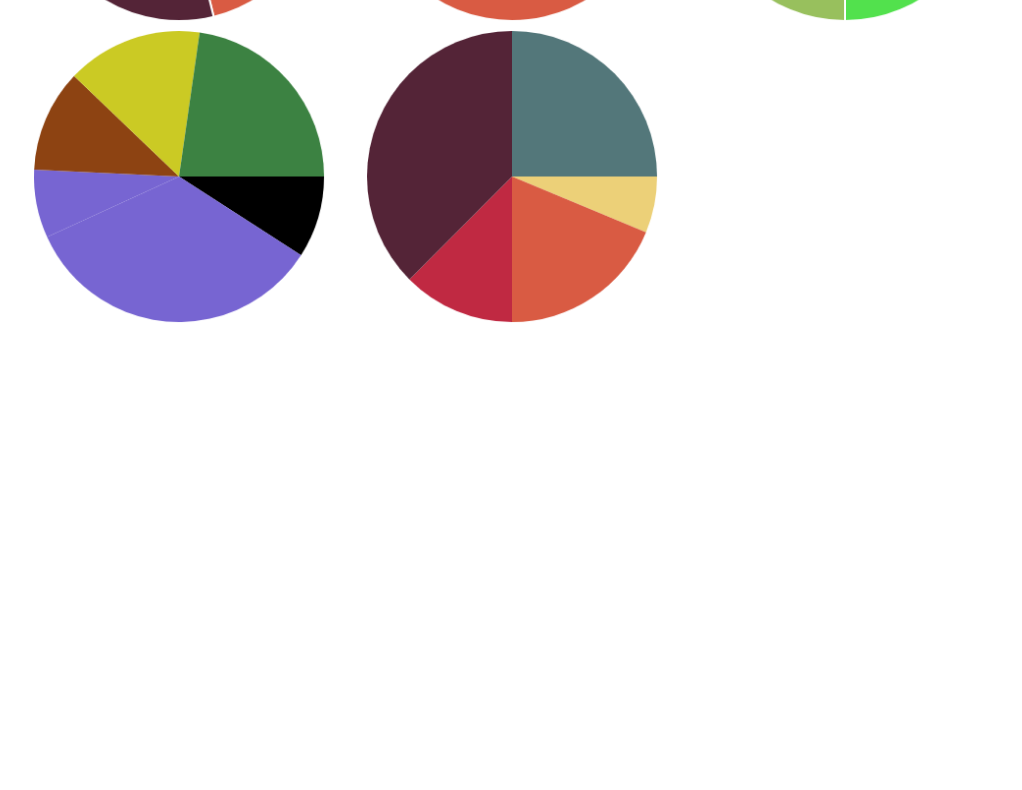
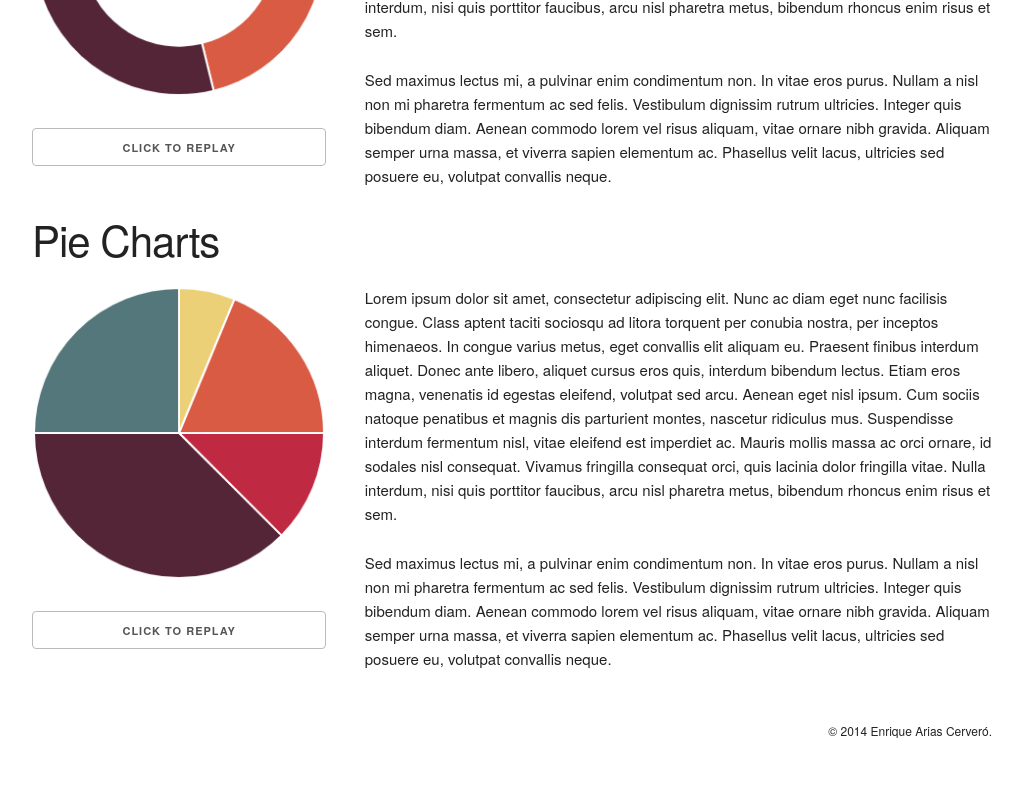
Before and after one commit to emoriarty/canvas-charts, a website: page site/index.html in a window 1280 px wide. Shown: the part 573-1363 px from the top of the page, without its empty margins (128-1150 px from the left). Before the commit the page ends 903 px from the top, so only its background shows below. Drawn offline with Linux system fonts and the light colour scheme.

Commit message:
Donut chart created. Replay function added. Site modified.

```diff
--- a/build.json
+++ b/build.json
@@ -9,6 +9,7 @@
     	"src/easings.js",
     	"src/lapse.js",
     	"src/slice-pie.js",
-    	"src/charts/pie-chart.js"
+    	"src/charts/pie-chart.js",
+    	"src/charts/donut-chart.js"
 	]
 }
--- a/site/index.html
+++ b/site/index.html
@@ -9,6 +9,12 @@
 </head>
 <body>
   <div class="container">
+    <nav class="row">
+      <ul>
+        <li><a href="http://enriquearias.info">enriquearias.info</a></li>
+        <li><a href="#">canvas-graphic-charts.js</a></li>
+      </ul>
+    </nav>
     <header class="row">
       <div class="twelve columns">
         <h1 class="title">Canvas Graphic Charts</h1>
@@ -16,28 +22,37 @@
         <p>It is just pure javascript, no need of third party libraries.</p>
       </div>
     </header>
+    <h2 class="u-full-width">Donut Charts</h2>
     <div class="row">
       <div class="four columns">
-        <canvas id="canvas-anim-whole" width="300" height="300"></canvas>
+        <canvas id="canvas-donut" width="300" height="300"></canvas>
+        <div class="controls">
+          <button class="replay">
+            <label>Click to replay</label>
+          </button>
+        </div>
       </div>
-      <div class="four columns">
-        <canvas id="canvas-anim-slice" width="300" height="300"></canvas>
-      </div>
-      <div class="four columns">
-        <canvas id="canvas-stroke" width="300" height="300"></canvas>
+      <div class="eight columns">
+        <p>Lorem ipsum dolor sit amet, consectetur adipiscing elit. Nunc ac diam eget nunc facilisis congue. Class aptent taciti sociosqu ad litora torquent per conubia nostra, per inceptos himenaeos. In congue varius metus, eget convallis elit aliquam eu. Praesent finibus interdum aliquet. Donec ante libero, aliquet cursus eros quis, interdum bibendum lectus. Etiam eros magna, venenatis id egestas eleifend, volutpat sed arcu. Aenean eget nisl ipsum. Cum sociis natoque penatibus et magnis dis parturient montes, nascetur ridiculus mus. Suspendisse interdum fermentum nisl, vitae eleifend est imperdiet ac. Mauris mollis massa ac orci ornare, id sodales nisl consequat. Vivamus fringilla consequat orci, quis lacinia dolor fringilla vitae. Nulla interdum, nisi quis porttitor faucibus, arcu nisl pharetra metus, bibendum rhoncus enim risus et sem.</p>
+        <p>Sed maximus lectus mi, a pulvinar enim condimentum non. In vitae eros purus. Nullam a nisl non mi pharetra fermentum ac sed felis. Vestibulum dignissim rutrum ultricies. Integer quis bibendum diam. Aenean commodo lorem vel risus aliquam, vitae ornare nibh gravida. Aliquam semper urna massa, et viverra sapien elementum ac. Phasellus velit lacus, ultricies sed posuere eu, volutpat convallis neque.</p>
       </div>
     </div>
+    <h2 class="u-full-width">Pie Charts</h2>
     <div class="row">
       <div class="four columns">
-        <canvas id="canvas-basic" width="300" height="300"></canvas>
+        <canvas id="canvas-pie" width="300" height="300"></canvas>
+        <div class="controls">
+          <button class="replay">
+            <label>Click to replay</label>
+          </button>
+        </div>
       </div>
-      <div class="four columns">
-        <canvas id="canvas-colors" width="300" height="300"></canvas>
-      </div>
-      <div class="four columns">
-        <canvas id="canvas-stroke" width="300" height="300"></canvas>
+      <div class="eight columns">
+        <p>Lorem ipsum dolor sit amet, consectetur adipiscing elit. Nunc ac diam eget nunc facilisis congue. Class aptent taciti sociosqu ad litora torquent per conubia nostra, per inceptos himenaeos. In congue varius metus, eget convallis elit aliquam eu. Praesent finibus interdum aliquet. Donec ante libero, aliquet cursus eros quis, interdum bibendum lectus. Etiam eros magna, venenatis id egestas eleifend, volutpat sed arcu. Aenean eget nisl ipsum. Cum sociis natoque penatibus et magnis dis parturient montes, nascetur ridiculus mus. Suspendisse interdum fermentum nisl, vitae eleifend est imperdiet ac. Mauris mollis massa ac orci ornare, id sodales nisl consequat. Vivamus fringilla consequat orci, quis lacinia dolor fringilla vitae. Nulla interdum, nisi quis porttitor faucibus, arcu nisl pharetra metus, bibendum rhoncus enim risus et sem.</p>
+        <p>Sed maximus lectus mi, a pulvinar enim condimentum non. In vitae eros purus. Nullam a nisl non mi pharetra fermentum ac sed felis. Vestibulum dignissim rutrum ultricies. Integer quis bibendum diam. Aenean commodo lorem vel risus aliquam, vitae ornare nibh gravida. Aliquam semper urna massa, et viverra sapien elementum ac. Phasellus velit lacus, ultricies sed posuere eu, volutpat convallis neque.</p>
       </div>
     </div>
+    <footer class="row"><p>© 2014 Enrique Arias Cerveró.</p></footer>
   </div>
   <script type="text/javascript" src="../dist/canvas-graphic-charts.js"></script>
   <script type="text/javascript" src="scripts/main.js"></script>
--- a/site/scripts/main.js
+++ b/site/scripts/main.js
@@ -1,83 +1,69 @@
 (function() {
   window.onload = function() {
-    var canvasBasic     = new CanvasGraphics( { id: 'canvas-basic' } ),
-        canvasColors    = new CanvasGraphics( { id: 'canvas-colors' } ),
-        canvasStroke    = new CanvasGraphics( { id: 'canvas-stroke' } ),
-        canvasAnimWhole = new CanvasGraphics( { id: 'canvas-anim-whole' } ),
-        canvasAnimSlice = new CanvasGraphics( { id: 'canvas-anim-slice' } );
+    var canvasDonut = new CanvasGraphics( { id: 'canvas-donut' } ),
+        canvasPie   = new CanvasGraphics( { id: 'canvas-pie' } );
 
-    canvasBasic.pieChart( {
-        x: canvasBasic.canvas().width / 2,
-        y: canvasBasic.canvas().height / 2,
+    function addReplayListener( canvas ) {
+      var replayBtn = document.getElementById( canvas.canvas().id )
+        .nextElementSibling.querySelector( '.replay' );
+
+      if ( replayBtn ) {
+        replayBtn.addEventListener( 'click', canvas.replay.bind( canvas ) );
+      }
+    }
+
+    canvasPie.pieChart( {
+      pie: {
+        x: canvasPie.canvas().width / 2,
+        y: canvasPie.canvas().height / 2,
         radius: 148
       },
-      [ 1200, 4500, 1000, 1500, 2000, 3000 ] );
-
-    canvasColors.pieChart( {
-        x: canvasColors.canvas().width / 2,
-        y: canvasColors.canvas().height / 2,
-        radius: 148
-      }, [
+      values: [
         { value: 10, color: '#ECD078' },
         { value: 30, color: '#D95B43' },
         { value: 20, color: '#C02942' },
         { value: 60, color: '#542437' },
         { value: 40, color: '#53777A' }
-      ] );
+      ],
+      arcOpts: {
+        stroke: true,
+        strokeColor: '#FFFFFF',
+        lineWidth: 2 ,
+        angleStart: -90
+      },
+      easingOpts: {
+        easing: CanvasGraphics.Easings.easings.easeInOutExpo,
+        duration: 1000,
+        whole: true
+      }
+    } );
+    addReplayListener( canvasPie );
 
-    canvasStroke.pieChart( {
-        x: canvasStroke.canvas().width / 2,
-        y: canvasStroke.canvas().height / 2,
+    canvasDonut.donutChart( {
+      pie: {
+        x: canvasDonut.canvas().width / 2,
+        y: canvasDonut.canvas().height / 2,
         radius: 148
       },
-      [ 20, 40, 30, 50, 20 ],
-      { stroke: true,
-        strokeColor: '#FFFFFF',
-        lineWidth: 2 ,
-        inner: true,
-        angleStart: 90 } );
-
-    canvasAnimWhole.pieChart( {
-        x: canvasAnimWhole.canvas().width / 2,
-        y: canvasAnimWhole.canvas().height / 2,
-        radius: 148
-      },
-      [ { value: 20, color: '#ECD078' },
+      values: [ { value: 20, color: '#ECD078' },
         { value: 40, color: '#D95B43' },
         { value: 50, color: '#542437' },
-        { value: 20, color: '#53777A' } ],
-      {
+        { value: 20, color: '#53777A' }
+      ],
+      arcOpts: {
         stroke: true,
         strokeColor: '#FFFFFF',
         lineWidth: 2,
-        inner: true,
         angleStart: -90
       },
-      {
-        easing: CanvasGraphics.Easings.easings.easeInOutExpo,
-        duration: 1500,
+      easingOpts: {
+        easing: CanvasGraphics.Easings.easings.easeOutCirc,
+        duration: 1000,
         whole: true
-      } );
+      }
+    } );
+    addReplayListener( canvasDonut );
+  }
 
-    canvasAnimSlice.pieChart( {
-        x: canvasAnimSlice.canvas().width / 2,
-        y: canvasAnimSlice.canvas().height / 2,
-        radius: 148
-      },
-      [ { value: 20, color: '#ECD078' },
-        { value: 40, color: '#D95B43' },
-        { value: 50, color: '#542437' },
-        { value: 20, color: '#53777A' } ],
-      {
-        stroke: true,
-        strokeColor: '#FFFFFF',
-        lineWidth: 2,
-        inner: false,
-        angleStart: 0
-      },
-      {
-        easing: CanvasGraphics.Easings.easings.linearTween,
-        duration: 1000
-      } );
-  }
+
 }());
--- a/site/styles/main.css
+++ b/site/styles/main.css
@@ -1,8 +1,55 @@
 .title {
-	margin-top: 2em;
+	margin-top: 2rem;
+}
+
+/* Navigation */
+nav {
+	font-size: 0.9em;
+	margin: 1rem 0 2.5rem;
+}
+
+nav ul {
+	list-style-type: none;
+	margin: 0;
+}
+
+nav ul li {
+	display: inline-block;
+	margin: 0;
+}
+
+nav ul li:after {
+	content: '/';
+	padding-left: 0.5rem;
+}
+
+nav ul li:last-child:after {
+	content: '';
+}
+
+header, footer {
+	margin: 2.5rem 0;
+}
+
+footer {
+	text-align: right;
+	font-size: 0.8em;
+}
+
+footer p {
+	margin-top: 2.5rem;
 }
 
 canvas {
 	width: 100%;
 	height: auto;
+  margin-bottom: 2.5rem;
 }
+
+.controls {
+  margin-bottom: 2.5rem;
+}
+
+.replay {
+  width: 100%;
+}
--- /dev/null
+++ b/src/charts/donut-chart.js
@@ -0,0 +1,31 @@
+(function( root ){
+	/**
+	 * PARAMS
+	 * ------
+	 *  pie:        pie is an object which contains the next structure -> { x, y, radius }.
+	 *  values:     It can be an array with any kind of value you like to represent in the pie chart -> [ float, ... ],
+   *                or an array of object containing the values with the color (hexadecimal or rgb) for that pie -> [ { value, color } ]
+   *  arcOpts:    Options to change the pie characteristics and behavior -> { stroke, strokeColor, lineWidth, angleStart }
+   *  easingOpts: { easing, duration, whole: true|false }
+	 *
+	 */
+	function donutChart( args ) {
+    args.arcOpts.inner = true;
+
+    this.pieChart( args );
+    this.replayOpts = { chart: 'donutChart', args: args };
+	}
+
+
+
+  if ( typeof module != "undefined" && module !== null && module.exports ) {
+		module.exports = CanvasGraphics;
+	} else if ( typeof define === "function" && define.amd ) {
+		define( function() { return CanvasGraphics; } );
+	} else {
+		if ( !root.CanvasGraphics ) {
+      root.CanvasGraphics = {};
+    }
+    root.CanvasGraphics.prototype.donutChart = donutChart;
+	}
+}( self ));
--- a/src/charts/pie-chart.js
+++ b/src/charts/pie-chart.js
@@ -5,24 +5,18 @@
 	 *  pie:        pie is an object which contains the next structure -> { x, y, radius }.
 	 *  values:     It can be an array with any kind of value you like to represent in the pie chart -> [ float, ... ],
    *                or an array of object containing the values with the color (hexadecimal or rgb) for that pie -> [ { value, color } ]
-   *  arcOpts:    Options to change the pie characteristics and behavior -> { stroke, strokeColor, lineWidth, angleStart, inner: true|false }
+   *  arcOpts:    Options to change the pie characteristics and behavior -> { stroke, strokeColor, lineWidth, angleStart }
    *  easingOpts: { easing, duration, whole: true|false }
 	 *
 	 */
-	function pieChart( pie, values, arcOpts, easingOpts ) {
-    arcOpts = arcOpts || {};
-    pie     = pie || { x: 100, y: 100, radius: 50 };
+	function pieChart( args ) {
+    arcOpts    = args.arcOpts || {};
+    pie        = args.pie || { x: 100, y: 100, radius: 50 };
+    values     = args.values;
+    arcOpts    = args.arcOpts;
+    easingOpts = args.easingOpts;
 
     var ctx = this.canvas().getContext( '2d' );
-
-    /*if ( opts.stroke ) {
-      ctx.beginPath();
-      opts.lineWidth && ( ctx.lineWidth = opts.lineWidth );
-      opts.strokeColor && ( ctx.strokeStyle = opts.strokeColor );
-      ctx.arc( center.x, center.x, center.radius, 0, maxRadian, true );
-      ctx.stroke();
-      ctx.closePath();
-    }*/
 
     if ( !easingOpts ) {
       drawPie( ctx, pie, values, arcOpts );
@@ -32,8 +26,9 @@
         drawAnimatedWholePie.call( this, ctx, pie, values, arcOpts, easingOpts );
       else
         drawAnimatedPieBySlice.call( this, ctx, pie, values, arcOpts, easingOpts );
+    }
 
-    }
+    this.replayOpts = { chart: 'pieChart', args: args };
 	}
 
 
--- a/src/main.js
+++ b/src/main.js
@@ -39,6 +39,14 @@
     ctx.clearRect( 0, 0, this.canvas().width, this.canvas().height );
 	};
 
+
+  CanvasGraphics.prototype.replay = function() {
+    this.clear();
+    if ( this.replayOpts ) {
+      this[ this.replayOpts.chart ]( this.replayOpts.args );
+    }
+  };
+
   // Private functions
   function initOptions( opts ) {
     return {
```
Also changed, not shown: dist/canvas-graphic-charts.js, dist/canvas-graphic-charts.min.js.
